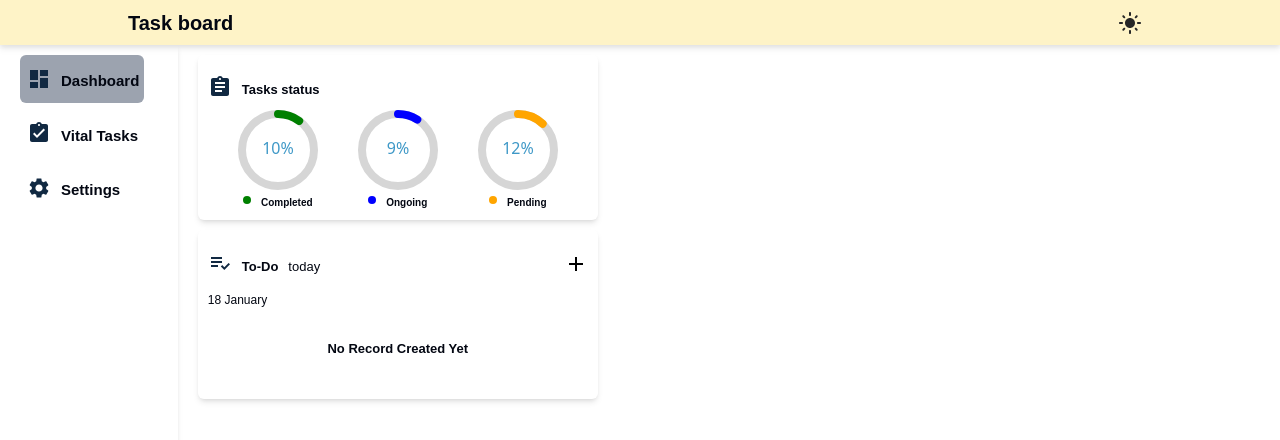
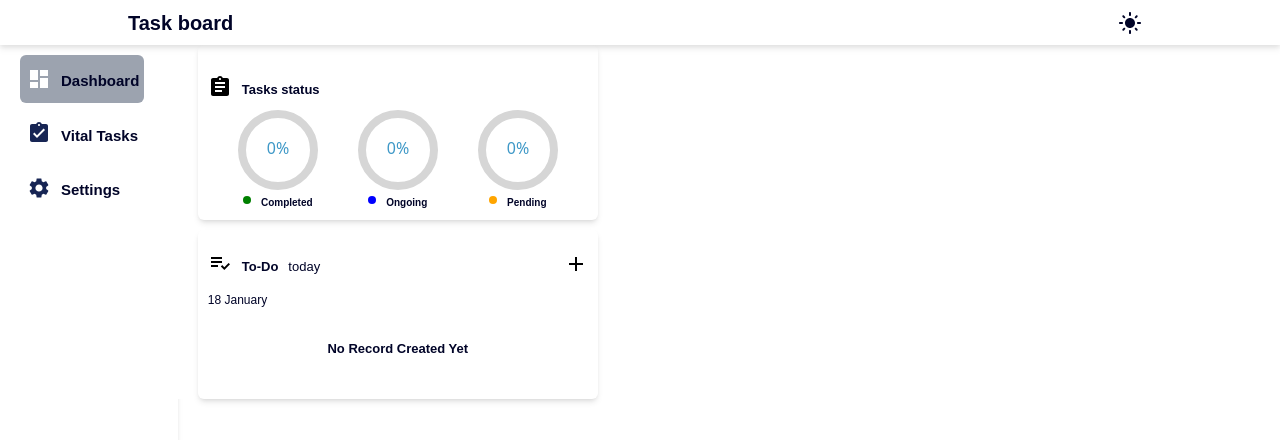
Before and after one commit to Biokes/task-management-app, a React (Create React App) app: page / in a window 1280 px wide. Shown: the top 440 px of the page. Built offline with nearby package versions, Linux system fonts and the light colour scheme.

Commit message:
update existing components

```diff
--- a/src/components/commons/navbar.tsx
+++ b/src/components/commons/navbar.tsx
@@ -1,36 +1,20 @@
 import styles from '../../styles.module.css'
-import React from "react";
+import React, {useEffect, useState} from "react";
 import LightModeIcon from '@mui/icons-material/LightMode';
 export default function Navbar(){
+    const [theme, setTheme] = useState<string>(localStorage.getItem('to_do_theme')??'light')
     const ModeSelector=()=>{
-        let clickedClass=  'clicked'
-        const body = document.body
-        const lightTheme = 'light'
-        const darkTheme ='dark'
-        let theme ='';
-        if(localStorage){
-            theme = localStorage.getItem('to_do_theme')?? lightTheme;
-        }
-        if(theme=== lightTheme) {
-            body.classList.add(lightTheme)
-        }else{
-            body.classList.add(darkTheme)
-        }
+        useEffect(()=>{
+            document.documentElement.style.setProperty('--text-color', theme==='dark'?'#ffffff':'#010428')
+            document.documentElement.style.setProperty('--background-color', theme==='dark'?'#010428':'#ffffff')
+        },[theme])
         const switchTheme = (e: React.MouseEvent<HTMLButtonElement, MouseEvent>)=>{
-            const target = e.target as HTMLButtonElement
-            if(theme===darkTheme){
-                localStorage.setItem('to_do_theme',lightTheme);
-                theme = lightTheme;
-            }else{
-                body.classList.replace(lightTheme,darkTheme);
-                target.classList.add(clickedClass);
-                localStorage.setItem('to_do_theme',darkTheme);
-                theme = darkTheme;
-            }
+           localStorage.setItem('to_do_theme',theme === 'light'? 'dark':'light')
+            setTheme(localStorage.getItem('to_do_theme')?? '');
         }
         return (
-            <button id={'modeSelector'}
-                    className={`${theme === 'dark' ? clickedClass : ''} ${styles.modeSelector}`}
+            <button
+                    className={styles.modeSelector}
                     onClick={(e)=>switchTheme(e)}
             >
                 <LightModeIcon className={styles.iconColor}/>
--- a/src/components/commons/noTasks.tsx
+++ b/src/components/commons/noTasks.tsx
@@ -2,7 +2,7 @@ import React from 'react'
 
 export default function NoTasks() {
     return (
-            <p className={'py-[30px] w-full text-center '}>
+            <p className={'py-[30px] w-full text-center'}>
                 No Record Created Yet
             </p>
     )
--- a/src/components/layouts/createTaskModal.tsx
+++ b/src/components/layouts/createTaskModal.tsx
@@ -77,8 +77,7 @@ export default function CreateTaskModal(props:ModalProps) {
                         </Box>
                         <Box sx={{ mb: 2 }}>
                             <Typography variant="body2" sx={{ mb: 1, color: '#475661' }}>Task Priority</Typography>
-                            <TextField
-                                select
+                            <TextField select
                                 fullWidth
                                 value={priority}
                                 onChange={(e) => {
@@ -89,8 +88,7 @@ export default function CreateTaskModal(props:ModalProps) {
                                 }}
                                 variant="outlined"
                                 size="small"
-                                InputProps={{ style: { color: '#475661' } }}
-                            >
+                                InputProps={{ style: { color: '#475661' } }}>
                                 <MenuItem value="" disabled>
                                     Task Priority
                                 </MenuItem>
@@ -108,15 +106,15 @@ export default function CreateTaskModal(props:ModalProps) {
                         </Box>
                         <Box sx={{ mb: 2, display: 'flex', gap: 2, flexDirection: { xs: 'column', sm: 'row' } }}>
                             <div>
-                                <p className={'text-xs'}>Due Date</p>
+                                <Typography className={'text-xs'}>Due Date</Typography>
                                 <div className="relative flex">
                                     <DatePicker selected={dueDate} onChange={(date) => setDueDate(date as Date)} placeholderText="23 Dec 2021"
                                                 minDate={new Date()} dateFormat="dd-MM-yyyy"
                                                 className="w-4/5 p-[6px] border rounded text-sm outline-none focus:ring-2 focus:ring-[#008eef]
                                                 focus:border-[#008eef]"/>
-                                    <span className="absolute flex justify-center pointer-events-none">
+                                    <Typography className="absolute flex justify-center pointer-events-none">
                                         <CalendarTodayIcon className="h-[15px] w-[15px] ml-[110px] mt-[6px] text-[#475661]"/>
-                                    </span>
+                                    </Typography>
                                 </div>
                             </div>
                         </Box>
--- a/src/components/layouts/dashboard.tsx
+++ b/src/components/layouts/dashboard.tsx
@@ -4,7 +4,7 @@ import Todos from "./todos";
 
 export default function Dashboard() {
     return (
-        <div>
+        <div className={'bg-[var(--background-color)]'}>
             <Summary/>
             <Todos/>
         </div>
--- a/src/components/layouts/summary.tsx
+++ b/src/components/layouts/summary.tsx
@@ -1,20 +1,42 @@
-import React from 'react'
+import React, {useEffect, useState} from 'react'
 import 'react-circular-progressbar/dist/styles.css';
 import Progress from "./progress";
 import AssignmentIcon from '@mui/icons-material/Assignment';
+import {Status, Task} from "../../types/interfaces";
+import {FetchAllTasks} from "../../store/store";
+
 export default function Summary() {
-
+    const [tasks , setTasks] = useState<Task[]>([])
+    const getCompleteTasksPercentage = () => {
+        return tasks.filter((task) => task.status === Status.COMPLETED).length;
+    };
+    const getOnGoingTaskProgress = () => {
+        return tasks.filter((task) => task.status === Status.IN_PROGRESS).length;
+    };
+    const getPendingTasksProgress = () => {
+        return tasks.filter((task) => task.status === Status.PENDING).length;
+    };
+    useEffect(() => {
+        const handleStorageChange = () => {
+            const updatedTasks = FetchAllTasks();
+            setTasks(updatedTasks);
+        };
+        window.addEventListener("storage", handleStorageChange);
+        return () => {
+            window.removeEventListener("storage", handleStorageChange);
+        };
+    }, []);
 
     return (
-        <div className={'w-[100%] sm:ml-[20px]  sm:w-[400px] mt-[10px] p-[20px_10px] shadow-md rounded-md'}>
+        <div className={'w-[100%] sm:ml-[20px] sm:w-[400px] p-[30px_10px_20px_10px] shadow-md rounded-md bg-white -mx-[-5px]'}>
             <div className={'flex gap-[10px] items-center'}>
                 <AssignmentIcon style={{color:'var(--icons-color)'}}/>
                 <p className={'pt-[5px]'}>Tasks status</p>
             </div>
             <div className={'flex justify-around w-full px-[10px] py-[10px]'}>
-                <Progress percent={10} text={'completed'} color={'green'}/>
-                <Progress percent={9} text={'ongoing'} color={'blue'}/>
-                <Progress percent={12} text={'pending'} color={'orange'}/>
+                <Progress percent={getCompleteTasksPercentage()} text={'completed'} color={'green'}/>
+                <Progress percent={getOnGoingTaskProgress()} text={'ongoing'} color={'blue'}/>
+                <Progress percent={getPendingTasksProgress()} text={'pending'} color={'orange'}/>
             </div>
         </div>
     )
--- a/src/components/layouts/todos.tsx
+++ b/src/components/layouts/todos.tsx
@@ -4,7 +4,9 @@ import PlaylistAddCheckIcon from '@mui/icons-material/PlaylistAddCheck';
 import {FetchAllTasks} from "../../store/store";
 import NoTasks from '../commons/noTasks'
 import CreateTaskModal from "./createTaskModal";
-import {Task} from '../../types/interfaces';
+import {Status, Task} from '../../types/interfaces';
+import styles from '../../styles.module.css'
+
 export default function Todos() {
     const allTasks:Task[] =  FetchAllTasks()
     const today = new Date();
@@ -29,17 +31,17 @@ export default function Todos() {
                     {`${today.getDate()} ${today.toLocaleString('default', { month: 'long' })}`}
                 </p>
             </nav>
-           <div>
+           <div className={styles.allTasks}>
                {allTasks.length>= 1?
                   allTasks.map((task, index)=>(
-                      <div key={index} className={'flex flex-col rounded-md border-[1px] border-blue-950 p-[10px]'}>
+                      <div key={index} className={styles.task}>
                           <section className={'flex flex-col'}>
-                              <p>{task.name}</p>
+                              <p className={'capitalize text-[15px] font-[500] truncate'}>{task.name}</p>
                               <p>{task.description}</p>
                           </section>
-                          <section className={'flex justify-around items-center'}>
+                          <section className={styles.taskFooter}>
                               <p>{task.dueDate.toLocaleString().split('T')[0]}</p>
-                              <p>{task.status}</p>
+                              <p className={`pt-[5px] ${task.status===Status.COMPLETED? 'text-green-700':task.status===Status.IN_PROGRESS?'text-amber-700':'text-blue-950'}`}>{task.status}</p>
                               <p>{task.priority}</p>
                           </section>
                       </div>
--- a/src/index.css
+++ b/src/index.css
@@ -11,8 +11,6 @@ body{
     @apply dark:bg-gray-600 bg-white
 }
 :root{
-    --light: #ffffff;
-    --dark: #171717;
-    --small-text-color: #fbf9f9;
-    --icons-color: #112942;
+    --text-color: #fbf9f9;
+    --background-color: #112942;
 }
--- a/src/store/store.ts
+++ b/src/store/store.ts
@@ -1,6 +1,6 @@
 import {Task} from "../types/interfaces";
 
-export function FetchAllTasks(){
+export function FetchAllTasks() :Task[]{
     const tasks = localStorage.getItem('tasks');
     return JSON.parse(tasks as string) ?? [];
 }
--- a/src/styles.module.css
+++ b/src/styles.module.css
@@ -2,32 +2,29 @@
     @apply transition-colors duration-300
 }
 h2, p{
-    @apply dark:text-amber-100 text-gray-950 text-[13px] font-[600];
+    @apply  text-[var(--text-color)] text-[13px] font-[600] ;
     font-family: 'Dm sans', sans-serif;
-}
-
-
-.dark{
-    @apply bg-blue-950 text-white
+    color: var(--text-color);
 }
 .modeSelector{
-    @apply w-[45px] h-[45px] rounded-md hover:filter-none focus:filter-none hover:cursor-pointer;
-    filter: grayscale(100%);
+    @apply w-[45px] h-[45px] rounded-md hover:bg-[var(--text-color)] hover:cursor-pointer;
+    /*filter: grayscale(100%);*/
     background-size: 30px 30px;
     transition: background-color 0.3s ease-in-out, filter 0.3s ease-in-out;
+    color:var(--text-color)
 }
 #modeSelector.clicked{
     filter: none !important;
     @apply bg-black
 }
 .iconColor{
-    color: var(--icons-color);
+    color: var(--text-color);
 }
 .navbar{
-    @apply flex justify-between items-center px-[10%]  drop-shadow-md dark:bg-gray-600 bg-amber-100
+    @apply flex justify-between items-center px-[10%]  drop-shadow-md bg-[--background-color]
 }
 .leftbar{
-    @apply flex flex-col px-[7px] md:px-[20px] gap-[7px] bg-white dark:bg-blue-500 w-[70px] sm:w-[200px] py-[10px] shadow-md h-full
+    @apply flex flex-col px-[7px] md:px-[20px] gap-[7px] bg-[--background-color] w-[70px] sm:w-[200px] py-[10px] shadow-md h-full
 }
 .leftbar div{
     @apply flex w-[90%] p-[7px] md:p-[10px_7px] rounded-md cursor-pointer gap-[10px] hover:translate-x-[5px] transition ease-in-out duration-[500] items-center hover:cursor-pointer
@@ -39,3 +36,18 @@ h2, p{
 .home{
     @apply flex flex-col  h-[100vh] overflow-hidden
 }
+.allTasks{
+    @apply flex flex-col gap-[10px] overflow-y-auto
+}
+.task{
+    @apply flex flex-col rounded-md border-[1px] border-blue-950 p-[10px] bg-gray-200
+}
+.task :nth-child(1){
+    font-family: Consolas, New, monospace;
+}
+.taskFooter{
+    @apply flex justify-between items-center
+}
+.taskFooter p{
+    @apply uppercase text-center
+}
--- a/tailwind.config.js
+++ b/tailwind.config.js
@@ -1,5 +1,6 @@
 /** @type {import('tailwindcss').Config} */
 module.exports = {
+  darkMode:'selector',
   content: [
     "./src/**/*.{ts,tsx}","./src/**/**/*.{ts,tsx}",
   ],
@@ -7,5 +8,4 @@ module.exports = {
     extend: {},
   },
   plugins: [],
-  darkMode:'class'
 }
```
